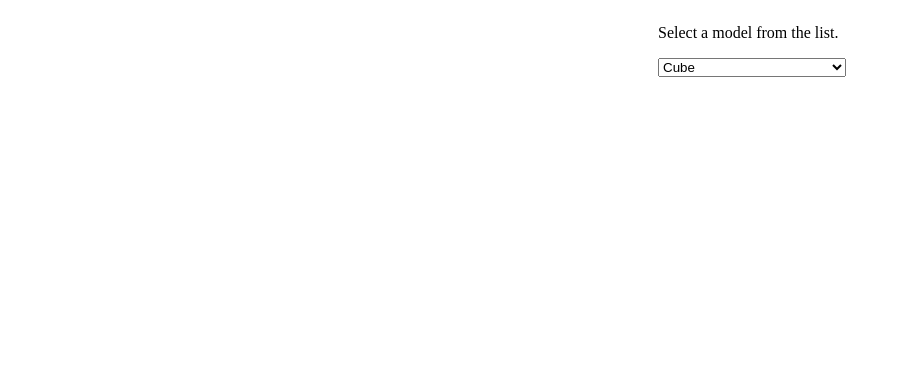
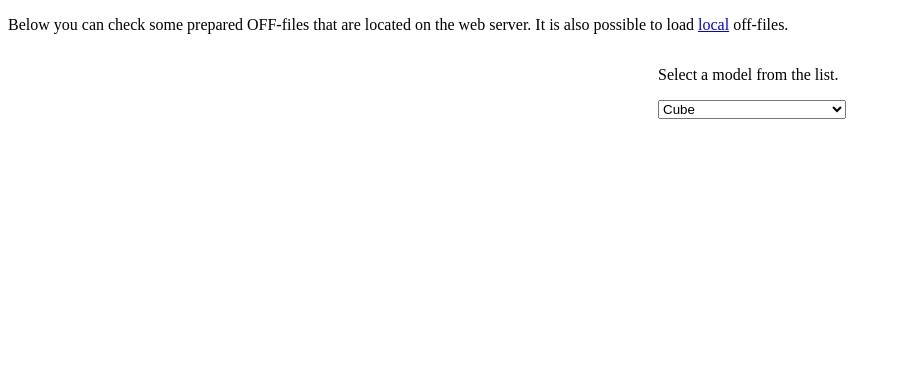
Before and after one commit to marcelteun/show-off, a website built with webpack: page tst/index.html in a window 1280 px wide. Shown: the whole page, without its empty margins (0-900 px from the left). Built offline with nearby package versions, Linux system fonts and the light colour scheme; no server answers.

Commit message:
Make clearer how to test the bundle
Change-Id: Idf1d6d396fe9cdd32f099c44ba447a96edb58388

```diff
--- a/tst/index.html
+++ b/tst/index.html
@@ -9,6 +9,10 @@
 
 
 <body onload="draw_shape('off/cube.off', 'doek', 5);">
+<div>
+  <p>Below you can check some prepared OFF-files that are located on the web
+  server. It is also possible to load <a href="local_off.html">local</a> off-files.</p>
+</div>
 <div style="width:850px;">
   <!--
     If you exchange left en right the coordinates from the event in
@@ -39,7 +43,6 @@
                    'doek', pars[1], {has_concave_faces: pars[2] == "1"});
       }
     </script>
-
   </div>
 </div>
 </body>
```
Also changed, not shown: 1 other file.
